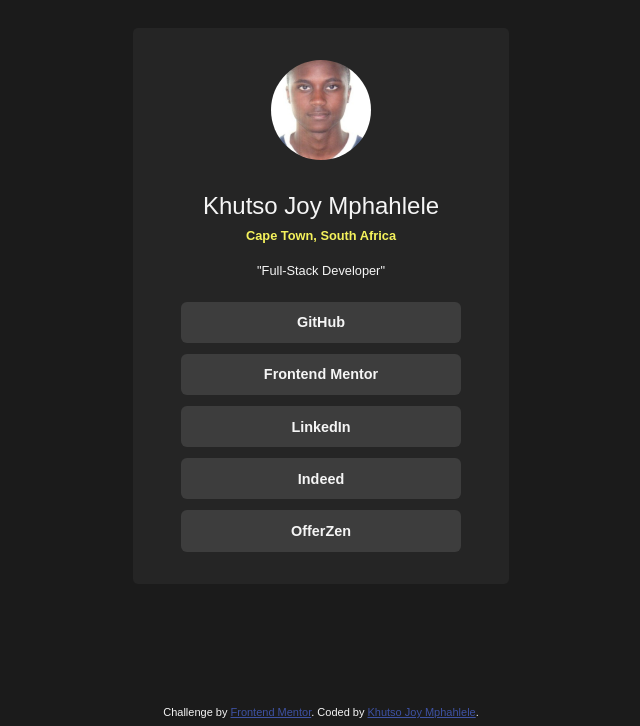
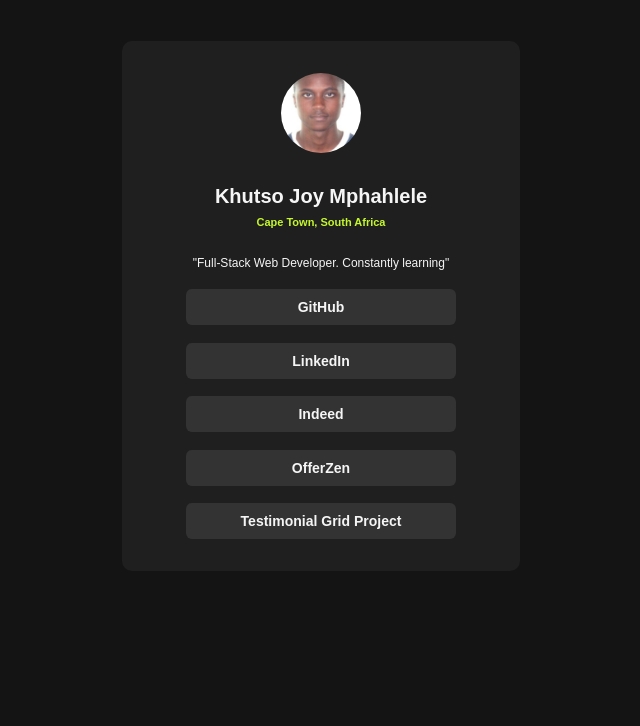
Before and after one commit to KhutsoJ/my-social-links, a plain HTML site: page index.html in a window 1280 px wide. Shown: the part 102-828 px from the top of the page, without its empty margins (319-959 px from the left). Drawn offline with Linux system fonts and the light colour scheme.

Commit message:
updated styles and refined structure

```diff
--- a/index.html
+++ b/index.html
@@ -15,7 +15,7 @@
   </style>
 </head>
 <body>
-  <div class="center-grid">
+  <main class="center-grid">
     <div class="container">
       <div class="profile-picture-container">
         <img class="profile-picture" src="assets/images/profile_pic.jpg" alt="">
@@ -25,33 +25,43 @@
           <p class="name">Khutso Joy Mphahlele</p>
           <p class="location">Cape Town, South Africa</p>
         </div>
-        <p class="description">"Full-Stack Developer"</p>
+        <p class="description">"Full-Stack Web Developer. Constantly learning"</p>
       </div>
       <div class="socials-container">
+        <a href="https://github.com/KhutsoJ/" target="_blank">
           <div class="social">
             GitHub
           </div>
-        <div class="social">
-          Frontend Mentor
-        </div>
+        </a>
+        <a href="https://www.linkedin.com/in/khutso-mphahlele-7771b4311/" target="_blank">
           <div class="social">
             LinkedIn
           </div>
+        </a>
+        <a href="https://profile.indeed.com/?hl=en_ZA&co=ZA&from=gnav-jobsearch--indeedmobile" target="_blank">
           <div class="social">
             Indeed
           </div>
+        </a>
+        <a href="https://www.offerzen.com/candidate/677c50c85b52027badd7ef0a" target="_blank">
           <div class="social">
             OfferZen
           </div>
+        </a>
+        <a href="https://testimonials-grid-7lfm.onrender.com/" target="_blank">
+          <div class="social">
+            Testimonial Grid Project
+          </div>
+        </a>
       </div>
     </div>
-  </div>
+  </main>
 
 
 
-  <div class="attribution">
+  <!-- <div class="attribution">
     Challenge by <a href="https://www.frontendmentor.io?ref=challenge" target="_blank">Frontend Mentor</a>.
     Coded by <a href="#">Khutso Joy Mphahlele</a>.
-  </div>
+  </div> -->
 </body>
 </html>
--- a/styles.css
+++ b/styles.css
@@ -1,8 +1,17 @@
 body {
-   background: rgb(27, 27, 27);
+   background: rgb(20, 20, 20);
    color: whitesmoke;
    font-family: 'Arial';
-   display: grid;
+   overflow: hidden;
+
+}
+
+main {
+   display: flex;
+   justify-content: center;
+   align-items: center;
+   text-align: center;
+   min-height: 100vh;
 }
 
 p {
@@ -10,21 +19,25 @@ p {
    padding: 0;
 }
 
-.center-grid {
-   display: flex;
-  justify-content: center;
-  align-items: center;
-  text-align: center;
-  min-height: 100vh;
+a {
+   text-decoration: none;
+   color: inherit;
+   outline: none;
 }
 
 .container {
    display: flex;
    flex-direction: column;
-   padding: 2rem 3rem;
-   background-color: rgb(37, 37, 37);;
-   border-radius: 5px;
-   width: 280px;
+   padding: 32px 64px;
+   /* margin: 16px; */
+   background-color: rgb(31, 31, 31);
+   border-radius: 10px;
+   width: 270px;
+   transition: 0.44s ease;
+}
+
+.container:hover {
+   transform: translateY(-5px)
 }
 
 .profile-picture-container {
@@ -35,7 +48,7 @@ p {
 
 .profile-picture {
    border-radius: 50%;
-   width: 100px;
+   width: 80px;
 }
 
 .info-container {
@@ -47,19 +60,21 @@ p {
 }
 
 .name {
-   font-size: 1.5rem;
+   font-size: 20px;
    margin-bottom: 0.5rem;
+   font-weight: 700;
 }
 
 .location {
-   font-size: 0.8rem;
-   font-weight: bold;
-   color: rgb(245, 242, 92);
+   font-size: 11px;
+   font-weight: 700;
+   color: rgb(197, 248, 42);
+   margin-bottom: 1.8rem;
 }
 
 .description {
-   font-size: 0.8rem;
-   margin-bottom: 1.5rem;
+   font-size: 12px;
+   margin-bottom: 1.2rem;
 }
 
 .socials-container {
@@ -72,14 +87,15 @@ p {
 
 .social {
    cursor: pointer;
-   background-color: rgb(61, 61, 61);
+   background-color: rgb(51, 51, 51);
    border-radius: 6px;
-   padding: 0.8rem 1.5rem;
-   font-weight: bold;
-   font-size: 0.9rem;
+   /* padding: 0.8rem 1.5rem; */
+   padding: 10px;
+   font-weight: 600;
+   font-size: 14px;
 }
 
 .social:hover {
-   background-color: rgb(248, 248, 27);
+   background-color: rgb(197, 248, 42);
    color: black;
 }
```
Lines whose indentation alone changed are shown as unchanged.
